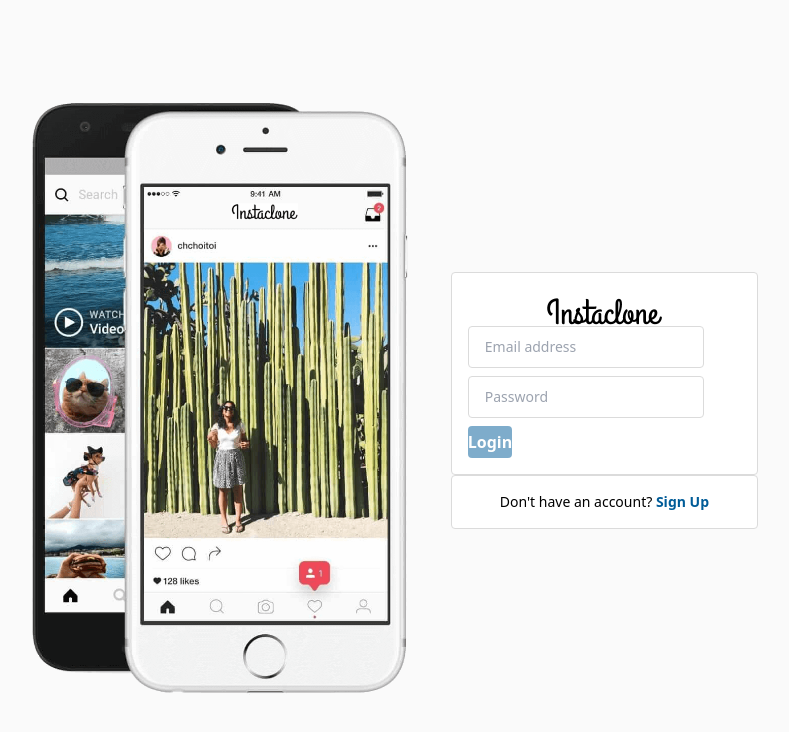
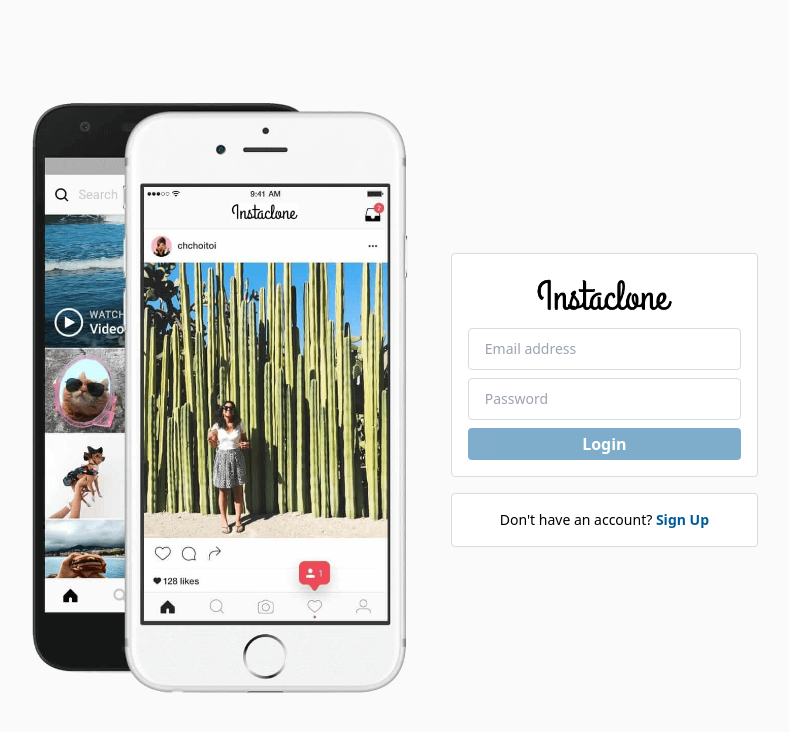
Before and after one commit to jdavidrice/instaclone, a React (Create React App) app: page /login in a window 1280 px wide. Shown: the top 732 px of the page, without its empty margins (266-1055 px from the left). Built offline with nearby package versions, Linux system fonts and the light colour scheme; no server answers.

Commit message:
update app.css

```diff
--- a/src/styles/app.css
+++ b/src/styles/app.css
@@ -3,19 +3,18 @@
 /*! modern-normalize v1.1.0 | MIT License | https://github.com/sindresorhus/modern-normalize */
 
 /*
-! tailwindcss v3.0.18 | MIT License | https://tailwindcss.com
-*//*
-1. Prevent padding and border from affecting element width. (https://github.com/mozdevs/cssremedy/issues/4)
-2. Allow adding a border to an element by just adding a border-width. (https://github.com/tailwindcss/tailwindcss/pull/116)
+Document
+========
+*/
+
+/**
+Use a better box model (opinionated).
 */
 
 *,
 ::before,
 ::after {
-  box-sizing: border-box; /* 1 */
-  border-width: 0; /* 2 */
-  border-style: solid; /* 2 */
-  border-color: currentColor; /* 2 */
+  box-sizing: border-box;
 }
 
 /**
@@ -27,74 +26,75 @@
   tab-size: 4;
 }
 
-/*
-1. Use a consistent sensible line-height in all browsers.
+/**
+1. Correct the line height in all browsers.
 2. Prevent adjustments of font size after orientation changes in iOS.
-3. Use a more readable tab size.
-4. Use the user's configured `sans` font-family by default.
 */
 
 html {
-  line-height: 1.5; /* 1 */
-  -webkit-text-size-adjust: 100%; /* 2 */ /* 3 */
-  tab-size: 4; /* 3 */
-  font-family: ui-sans-serif, system-ui, -apple-system, BlinkMacSystemFont, "Segoe UI", Roboto, "Helvetica Neue", Arial, "Noto Sans", sans-serif, "Apple Color Emoji", "Segoe UI Emoji", "Segoe UI Symbol", "Noto Color Emoji"; /* 4 */
+  line-height: 1.15; /* 1 */
+  -webkit-text-size-adjust: 100%; /* 2 */
 }
 
 /*
-1. Remove the margin in all browsers.
-2. Inherit line-height from `html` so users can set them as a class directly on the `html` element.
+Sections
+========
+*/
+
+/**
+Remove the margin in all browsers.
 */
 
 body {
-  margin: 0; /* 1 */
-  line-height: inherit; /* 2 */
+  margin: 0;
+}
+
+/**
+Improve consistency of default fonts in all browsers. (https://github.com/sindresorhus/modern-normalize/issues/3)
+*/
+
+body {
+  font-family:
+		system-ui,
+		-apple-system, /* Firefox supports this but not yet `system-ui` */
+		'Segoe UI',
+		Roboto,
+		Helvetica,
+		Arial,
+		sans-serif,
+		'Apple Color Emoji',
+		'Segoe UI Emoji';
 }
 
 /*
+Grouping content
+================
+*/
+
+/**
 1. Add the correct height in Firefox.
 2. Correct the inheritance of border color in Firefox. (https://bugzilla.mozilla.org/show_bug.cgi?id=190655)
-3. Ensure horizontal rules are visible by default.
 */
 
 hr {
   height: 0; /* 1 */
   color: inherit; /* 2 */
-  border-top-width: 1px; /* 3 */
 }
 
 /*
+Text-level semantics
+====================
+*/
+
+/**
 Add the correct text decoration in Chrome, Edge, and Safari.
 */
 
-abbr:where([title]) {
+abbr[title] {
   text-decoration: underline dotted;
 }
 
-/*
-Remove the default font size and weight for headings.
-*/
-
-h1,
-h2,
-h3,
-h4,
-h5,
-h6 {
-  font-size: inherit;
-  font-weight: inherit;
-}
-
-/*
-Reset links to optimize for opt-in styling instead of opt-out.
-*/
-
-a {
-  color: inherit;
-  text-decoration: inherit;
-}
-
-/*
+/**
 Add the correct font weight in Edge and Safari.
 */
 
@@ -103,20 +103,26 @@
   font-weight: bolder;
 }
 
-/*
-1. Use the user's configured `mono` font family by default.
-2. Correct the odd `em` font sizing in all browsers.
+/**
+1. Improve consistency of default fonts in all browsers. (https://github.com/sindresorhus/modern-normalize/issues/3)
+2. Correct the odd 'em' font sizing in all browsers.
 */
 
 code,
 kbd,
 samp,
 pre {
-  font-family: ui-monospace, SFMono-Regular, Menlo, Monaco, Consolas, "Liberation Mono", "Courier New", monospace; /* 1 */
+  font-family:
+		ui-monospace,
+		SFMono-Regular,
+		Consolas,
+		'Liberation Mono',
+		Menlo,
+		monospace; /* 1 */
   font-size: 1em; /* 2 */
 }
 
-/*
+/**
 Add the correct font size in all browsers.
 */
 
@@ -124,8 +130,8 @@
   font-size: 80%;
 }
 
-/*
-Prevent `sub` and `sup` elements from affecting the line height in all browsers.
+/**
+Prevent 'sub' and 'sup' elements from affecting the line height in all browsers.
 */
 
 sub,
@@ -145,21 +151,28 @@
 }
 
 /*
+Tabular data
+============
+*/
+
+/**
 1. Remove text indentation from table contents in Chrome and Safari. (https://bugs.chromium.org/p/chromium/issues/detail?id=999088, https://bugs.webkit.org/show_bug.cgi?id=201297)
 2. Correct table border color inheritance in all Chrome and Safari. (https://bugs.chromium.org/p/chromium/issues/detail?id=935729, https://bugs.webkit.org/show_bug.cgi?id=195016)
-3. Remove gaps between table borders by default.
 */
 
 table {
   text-indent: 0; /* 1 */
   border-color: inherit; /* 2 */
-  border-collapse: collapse; /* 3 */
 }
 
 /*
+Forms
+=====
+*/
+
+/**
 1. Change the font styles in all browsers.
 2. Remove the margin in Firefox and Safari.
-3. Remove default padding in all browsers.
 */
 
 button,
@@ -169,52 +182,52 @@
 textarea {
   font-family: inherit; /* 1 */
   font-size: 100%; /* 1 */
-  line-height: inherit; /* 1 */
-  color: inherit; /* 1 */
+  line-height: 1.15; /* 1 */
   margin: 0; /* 2 */
-  padding: 0; /* 3 */
 }
 
-/*
+/**
 Remove the inheritance of text transform in Edge and Firefox.
+1. Remove the inheritance of text transform in Firefox.
 */
 
 button,
-select {
+select { /* 1 */
   text-transform: none;
 }
 
-/*
-1. Correct the inability to style clickable types in iOS and Safari.
-2. Remove default button styles.
+/**
+Correct the inability to style clickable types in iOS and Safari.
 */
 
 button,
 [type='button'],
-[type='reset'],
 [type='submit'] {
-  -webkit-appearance: button; /* 1 */
-  background-color: transparent; /* 2 */
-  background-image: none; /* 2 */
+  -webkit-appearance: button;
 }
 
-/*
-Use the modern Firefox focus style for all focusable elements.
+/**
+Remove the inner border and padding in Firefox.
 */
 
-:-moz-focusring {
-  outline: auto;
+/**
+Restore the focus styles unset by the previous rule.
+*/
+
+/**
+Remove the additional ':invalid' styles in Firefox.
+See: https://github.com/mozilla/gecko-dev/blob/2f9eacd9d3d995c937b4251a5557d95d494c9be1/layout/style/res/forms.css#L728-L737
+*/
+
+/**
+Remove the padding so developers are not caught out when they zero out 'fieldset' elements in all browsers.
+*/
+
+legend {
+  padding: 0;
 }
 
-/*
-Remove the additional `:invalid` styles in Firefox. (https://github.com/mozilla/gecko-dev/blob/2f9eacd9d3d995c937b4251a5557d95d494c9be1/layout/style/res/forms.css#L728-L737)
-*/
-
-:-moz-ui-invalid {
-  box-shadow: none;
-}
-
-/*
+/**
 Add the correct vertical alignment in Chrome and Firefox.
 */
 
@@ -222,42 +235,28 @@
   vertical-align: baseline;
 }
 
-/*
+/**
 Correct the cursor style of increment and decrement buttons in Safari.
 */
 
-::-webkit-inner-spin-button,
-::-webkit-outer-spin-button {
-  height: auto;
-}
-
-/*
+/**
 1. Correct the odd appearance in Chrome and Safari.
 2. Correct the outline style in Safari.
 */
 
-[type='search'] {
-  -webkit-appearance: textfield; /* 1 */
-  outline-offset: -2px; /* 2 */
-}
-
-/*
+/**
 Remove the inner padding in Chrome and Safari on macOS.
 */
 
-::-webkit-search-decoration {
-  -webkit-appearance: none;
-}
+/**
+1. Correct the inability to style clickable types in iOS and Safari.
+2. Change font properties to 'inherit' in Safari.
+*/
 
 /*
-1. Correct the inability to style clickable types in iOS and Safari.
-2. Change font properties to `inherit` in Safari.
+Interactive
+===========
 */
-
-::-webkit-file-upload-button {
-  -webkit-appearance: button; /* 1 */
-  font: inherit; /* 2 */
-}
 
 /*
 Add the correct display in Chrome and Safari.
@@ -267,8 +266,14 @@
   display: list-item;
 }
 
-/*
-Removes the default spacing and border for appropriate elements.
+/**
+ * Manually forked from SUIT CSS Base: https://github.com/suitcss/base
+ * A thin layer on top of normalize.css that provides a starting point more
+ * suitable for web applications.
+ */
+
+/**
+ * Removes the default spacing and border for appropriate elements.
  */
 
 blockquote,
@@ -287,35 +292,109 @@
   margin: 0;
 }
 
+button {
+  background-color: transparent;
+  background-image: none;
+}
+
 fieldset {
   margin: 0;
   padding: 0;
 }
 
-legend {
-  padding: 0;
-}
-
 ol,
-ul,
-menu {
+ul {
   list-style: none;
   margin: 0;
   padding: 0;
 }
 
+/**
+ * Tailwind custom reset styles
+ */
+
+/**
+ * 1. Use the user's configured `sans` font-family (with Tailwind's default
+ *    sans-serif font stack as a fallback) as a sane default.
+ * 2. Use Tailwind's default "normal" line-height so the user isn't forced
+ *    to override it to ensure consistency even when using the default theme.
+ */
+
+html {
+  font-family: ui-sans-serif, system-ui, -apple-system, BlinkMacSystemFont, "Segoe UI", Roboto, "Helvetica Neue", Arial, "Noto Sans", sans-serif, "Apple Color Emoji", "Segoe UI Emoji", "Segoe UI Symbol", "Noto Color Emoji"; /* 1 */
+  line-height: 1.5; /* 2 */
+}
+
+/**
+ * Inherit font-family and line-height from `html` so users can set them as
+ * a class directly on the `html` element.
+ */
+
+body {
+  font-family: inherit;
+  line-height: inherit;
+}
+
+/**
+ * 1. Prevent padding and border from affecting element width.
+ *
+ *    We used to set this in the html element and inherit from
+ *    the parent element for everything else. This caused issues
+ *    in shadow-dom-enhanced elements like <details> where the content
+ *    is wrapped by a div with box-sizing set to `content-box`.
+ *
+ *    https://github.com/mozdevs/cssremedy/issues/4
+ *
+ *
+ * 2. Allow adding a border to an element by just adding a border-width.
+ *
+ *    By default, the way the browser specifies that an element should have no
+ *    border is by setting it's border-style to `none` in the user-agent
+ *    stylesheet.
+ *
+ *    In order to easily add borders to elements by just setting the `border-width`
+ *    property, we change the default border-style for all elements to `solid`, and
+ *    use border-width to hide them instead. This way our `border` utilities only
+ *    need to set the `border-width` property instead of the entire `border`
+ *    shorthand, making our border utilities much more straightforward to compose.
+ *
+ *    https://github.com/tailwindcss/tailwindcss/pull/116
+ */
+
+*,
+::before,
+::after {
+  box-sizing: border-box; /* 1 */
+  border-width: 0; /* 2 */
+  border-style: solid; /* 2 */
+  border-color: currentColor; /* 2 */
+}
+
 /*
-Prevent resizing textareas horizontally by default.
+ * Ensure horizontal rules are visible by default
  */
+
+hr {
+  border-top-width: 1px;
+}
+
+/**
+ * Undo the `border-style: none` reset that Normalize applies to images so that
+ * our `border-{width}` utilities have the expected effect.
+ *
+ * The Normalize reset is unnecessary for us since we default the border-width
+ * to 0 on all elements.
+ *
+ * https://github.com/tailwindcss/tailwindcss/issues/362
+ */
+
+img {
+  border-style: solid;
+}
 
 textarea {
   resize: vertical;
 }
-
-/*
-1. Reset the default placeholder opacity in Firefox. (https://github.com/tailwindlabs/tailwindcss/issues/3300)
-2. Set the default placeholder color to the user's configured gray 400 color.
-*/
 
 input::placeholder,
 textarea::placeholder {
@@ -351,26 +430,53 @@
   text-decoration: inherit;
 }
 
-/*
-Set the default cursor for buttons.
+/**
+ * Reset form element properties that are easy to forget to
+ * style explicitly so you don't inadvertently introduce
+ * styles that deviate from your design system. These styles
+ * supplement a partial reset that is already applied by
+ * normalize.css.
  */
 
 button,
-[role="button"] {
-  cursor: pointer;
+input,
+optgroup,
+select,
+textarea {
+  padding: 0;
+  line-height: inherit;
+  color: inherit;
 }
 
-/*
-Make sure disabled buttons don't get the pointer cursor.
+/**
+ * Use the configured 'mono' font family for elements that
+ * are expected to be rendered with a monospace font, falling
+ * back to the system monospace stack if there is no configured
+ * 'mono' font family.
  */
-:disabled {
-  cursor: default;
+
+pre,
+code,
+kbd,
+samp {
+  font-family: ui-monospace, SFMono-Regular, Menlo, Monaco, Consolas, "Liberation Mono", "Courier New", monospace;
 }
 
-/*
-1. Make replaced elements `display: block` by default. (https://github.com/mozdevs/cssremedy/issues/14)
-2. Add `vertical-align: middle` to align replaced elements more sensibly by default. (https://github.com/jensimmons/cssremedy/issues/14#issuecomment-634934210)
-   This can trigger a poorly considered lint error in some tools but is included by design.
+/**
+ * 1. Make replaced elements `display: block` by default as that's
+ *    the behavior you want almost all of the time. Inspired by
+ *    CSS Remedy, with `svg` added as well.
+ *
+ *    https://github.com/mozdevs/cssremedy/issues/14
+ *
+ * 2. Add `vertical-align: middle` to align replaced elements more
+ *    sensibly by default when overriding `display` by adding a
+ *    utility like `inline`.
+ *
+ *    This can trigger a poorly considered linting error in some
+ *    tools but is included by design.
+ *
+ *    https://github.com/jensimmons/cssremedy/issues/14#issuecomment-634934210
  */
 
 img,
@@ -385,8 +491,11 @@
   vertical-align: middle; /* 2 */
 }
 
-/*
-Constrain images and videos to the parent width and preserve their intrinsic aspect ratio. (https://github.com/mozdevs/cssremedy/issues/14)
+/**
+ * Constrain images and videos to the parent width and preserve
+ * their intrinsic aspect ratio.
+ *
+ * https://github.com/mozdevs/cssremedy/issues/14
  */
 
 img,
@@ -395,8 +504,8 @@
   height: auto;
 }
 
-/*
-Ensure the default browser behavior of the `hidden` attribute.
+/**
+ * Ensure the default browser behavior of the `hidden` attribute.
  */
 
 [hidden] {
@@ -407,57 +516,73 @@
   --tw-border-opacity: 1;
   border-color: rgba(229, 231, 235, var(--tw-border-opacity));
 }
+
 .container {
   width: 100%;
 }
+
 @media (min-width: 640px) {
-
   .container {
     max-width: 640px;
   }
 }
+
 @media (min-width: 768px) {
-
   .container {
     max-width: 768px;
   }
 }
+
 @media (min-width: 1024px) {
-
   .container {
     max-width: 1024px;
   }
 }
+
 @media (min-width: 1280px) {
-
   .container {
     max-width: 1280px;
   }
 }
+
 @media (min-width: 1536px) {
-
   .container {
     max-width: 1536px;
   }
 }
+
 .absolute {
   position: absolute;
 }
+
 .relative {
   position: relative;
 }
+
 .bottom-0 {
   bottom: 0px;
 }
+
 .left-0 {
   left: 0px;
 }
+
 .z-10 {
   z-index: 10;
 }
+
+.col-span-1 {
+  grid-column: span 1 / span 1;
+}
+
 .col-span-2 {
   grid-column: span 2 / span 2;
 }
+
+.col-span-3 {
+  grid-column: span 3 / span 3;
+}
+
 .col-span-4 {
   grid-column: span 4 / span 4;
 }
@@ -470,17 +595,21 @@
   margin-left: auto;
   margin-right: auto;
 }
-.mb-8 {
-  margin-bottom: 2rem;
-}
+
 .mt-2 {
   margin-top: 0.5rem;
 }
-.mr-6 {
-  margin-right: 1.5rem;
+
+.mt-4 {
+  margin-top: 1rem;
 }
-.mb-5 {
-  margin-bottom: 1.25rem;
+
+.mt-5 {
+  margin-top: 1.25rem;
+}
+
+.mt-12 {
+  margin-top: 3rem;
 }
 
 .mr-0 {
@@ -490,63 +619,75 @@
 .mr-1 {
   margin-right: 0.25rem;
 }
+
 .mr-3 {
   margin-right: 0.75rem;
 }
+
+.mr-4 {
+  margin-right: 1rem;
+}
+
+.mr-6 {
+  margin-right: 1.5rem;
+}
+
+.mr-10 {
+  margin-right: 2.5rem;
+}
+
+.mb-1 {
+  margin-bottom: 0.25rem;
+}
+
 .mb-2 {
   margin-bottom: 0.5rem;
 }
-.mr-4 {
-  margin-right: 1rem;
+
+.mb-4 {
+  margin-bottom: 1rem;
 }
-.mb-1 {
-  margin-bottom: 0.25rem;
+
+.mb-5 {
+  margin-bottom: 1.25rem;
 }
-.mr-1 {
-  margin-right: 0.25rem;
+
+.mb-6 {
+  margin-bottom: 1.5rem;
 }
+
+.mb-8 {
+  margin-bottom: 2rem;
+}
+
 .mb-12 {
   margin-bottom: 3rem;
 }
-.mt-4 {
-  margin-top: 1rem;
-}
-.mr-10 {
-  margin-right: 2.5rem;
-}
-.mt-12 {
-  margin-top: 3rem;
-}
-.mt-5 {
-  margin-top: 1.25rem;
-}
-.mb-6 {
-  margin-bottom: 1.5rem;
-}
+
 .flex {
   display: flex;
 }
+
+.table {
+  display: table;
+}
+
 .grid {
   display: grid;
 }
+
 .hidden {
   display: none;
 }
-.h-16 {
-  height: 4rem;
+
+.group:hover .group-hover\:flex {
+  display: flex;
 }
-.h-full {
-  height: 100%;
-}
-.h-8 {
-  height: 2rem;
-}
-.h-screen {
-  height: 100vh;
-}
+
 .h-2 {
   height: 0.5rem;
 }
+
 .h-4 {
   height: 1rem;
 }
@@ -570,6 +711,11 @@
 .w-8 {
   width: 2rem;
 }
+
+.w-16 {
+  width: 4rem;
+}
+
 .w-20 {
   width: 5rem;
 }
@@ -577,8 +723,9 @@
 .w-6\/12 {
   width: 50%;
 }
-.w-40 {
-  width: 10rem;
+
+.w-full {
+  width: 100%;
 }
 
 .max-w-md {
@@ -588,15 +735,46 @@
 .max-w-screen-md {
   max-width: 768px;
 }
+
 .max-w-screen-lg {
   max-width: 1024px;
 }
-.max-w-screen-md {
-  max-width: 768px;
+
+@keyframes spin {
+  to {
+    transform: rotate(360deg);
   }
+}
+
+@keyframes ping {
+  75%, 100% {
+    transform: scale(2);
+    opacity: 0;
+  }
+}
+
+@keyframes pulse {
+  50% {
+    opacity: .5;
+  }
+}
+
+@keyframes bounce {
+  0%, 100% {
+    transform: translateY(-25%);
+    animation-timing-function: cubic-bezier(0.8,0,1,1);
+  }
+
+  50% {
+    transform: none;
+    animation-timing-function: cubic-bezier(0,0,0.2,1);
+  }
+}
+
 .cursor-pointer {
   cursor: pointer;
 }
+
 .select-none {
   -webkit-user-select: none;
           user-select: none;
@@ -609,54 +787,70 @@
 .grid-cols-3 {
   grid-template-columns: repeat(3, minmax(0, 1fr));
 }
+
 .grid-cols-4 {
   grid-template-columns: repeat(4, minmax(0, 1fr));
 }
+
 .flex-row {
   flex-direction: row;
 }
+
 .flex-col {
   flex-direction: column;
 }
+
 .items-center {
   align-items: center;
 }
+
 .justify-center {
   justify-content: center;
 }
+
 .justify-between {
   justify-content: space-between;
 }
+
 .justify-evenly {
   justify-content: space-evenly;
 }
+
 .gap-4 {
   gap: 1rem;
 }
+
+.gap-5 {
+  gap: 1.25rem;
+}
+
 .gap-8 {
   gap: 2rem;
 }
-.gap-5 {
-  gap: 1.25rem;
+
+.rounded {
+  border-radius: 0.25rem;
 }
+
 .rounded-full {
   border-radius: 9999px;
 }
-.rounded {
-  border-radius: 0.25rem;
-}
+
 .border {
   border-width: 1px;
 }
+
+.border-t {
+  border-top-width: 1px;
+}
+
 .border-b {
   border-bottom-width: 1px;
 }
-.border-t {
-  border-top-width: 1px;
-}
+
 .border-gray-primary {
   --tw-border-opacity: 1;
-  border-color: rgb(219 219 219 / var(--tw-border-opacity));
+  border-color: rgba(219, 219, 219, var(--tw-border-opacity));
 }
 
 .bg-black-faded {
@@ -665,19 +859,17 @@
 
 .bg-white {
   --tw-bg-opacity: 1;
-  background-color: rgb(255 255 255 / var(--tw-bg-opacity));
+  background-color: rgba(255, 255, 255, var(--tw-bg-opacity));
 }
 
 .bg-gray-200 {
   --tw-bg-opacity: 1;
   background-color: rgba(229, 231, 235, var(--tw-bg-opacity));
 }
+
 .bg-gray-background {
   --tw-bg-opacity: 1;
-  background-color: rgb(250 250 250 / var(--tw-bg-opacity));
-}
-.bg-black-faded {
-  background-color: #00000059;
+  background-color: rgba(250, 250, 250, var(--tw-bg-opacity));
 }
 
 .bg-blue-medium {
@@ -696,34 +888,31 @@
 .p-4 {
   padding: 1rem;
 }
+
+.px-4 {
+  padding-left: 1rem;
+  padding-right: 1rem;
+}
+
+.py-0 {
+  padding-top: 0px;
+  padding-bottom: 0px;
+}
+
 .py-5 {
   padding-top: 1.25rem;
   padding-bottom: 1.25rem;
 }
-.px-4 {
-  padding-left: 1rem;
-  padding-right: 1rem;
-}
-.py-0 {
-  padding-top: 0px;
-  padding-bottom: 0px;
-}
+
 .py-8 {
   padding-top: 2rem;
   padding-bottom: 2rem;
 }
-.pl-0 {
-  padding-left: 0px;
-}
-.pr-5 {
-  padding-right: 1.25rem;
-}
+
 .pt-1 {
   padding-top: 0.25rem;
 }
-.pb-4 {
-  padding-bottom: 1rem;
-}
+
 .pt-2 {
   padding-top: 0.5rem;
 }
@@ -735,30 +924,42 @@
 .pb-0 {
   padding-bottom: 0px;
 }
-.pt-4 {
-  padding-top: 1rem;
+
+.pb-4 {
+  padding-bottom: 1rem;
 }
+
+.pl-0 {
+  padding-left: 0px;
+}
+
 .text-center {
   text-align: center;
 }
+
+.text-xs {
+  font-size: 0.75rem;
+  line-height: 1rem;
+}
+
 .text-sm {
   font-size: 0.875rem;
   line-height: 1.25rem;
 }
-.text-xs {
-  font-size: 0.75rem;
-  line-height: 1rem;
-}
+
 .text-2xl {
   font-size: 1.5rem;
   line-height: 2rem;
 }
+
+.font-medium {
+  font-weight: 500;
+}
+
 .font-bold {
   font-weight: 700;
 }
-.font-medium {
-  font-weight: 500;
-}
+
 .uppercase {
   text-transform: uppercase;
 }
@@ -777,9 +978,15 @@
   --tw-text-opacity: 1;
   color: rgba(55, 65, 81, var(--tw-text-opacity));
 }
+
 .text-gray-base {
   --tw-text-opacity: 1;
-  color: rgb(97 97 97 / var(--tw-text-opacity));
+  color: rgba(97, 97, 97, var(--tw-text-opacity));
+}
+
+.text-red-primary {
+  --tw-text-opacity: 1;
+  color: rgba(237, 73, 86, var(--tw-text-opacity));
 }
 
 .text-blue-medium {
@@ -790,9 +997,11 @@
 .opacity-50 {
   opacity: 0.5;
 }
-.filter {
-  filter: var(--tw-blur) var(--tw-brightness) var(--tw-contrast) var(--tw-grayscale) var(--tw-hue-rotate) var(--tw-invert) var(--tw-saturate) var(--tw-sepia) var(--tw-drop-shadow);
+
+*, ::before, ::after {
+  --tw-shadow: 0 0 #0000;
 }
+
 .focus\:outline-none:focus {
   outline: 2px solid transparent;
   outline-offset: 2px;
```
Lines whose indentation alone changed are shown as unchanged.
